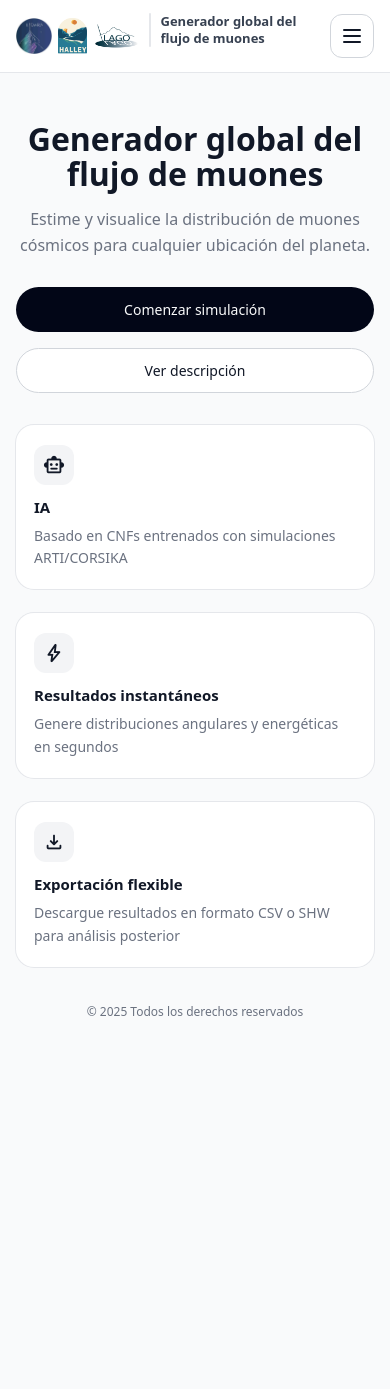
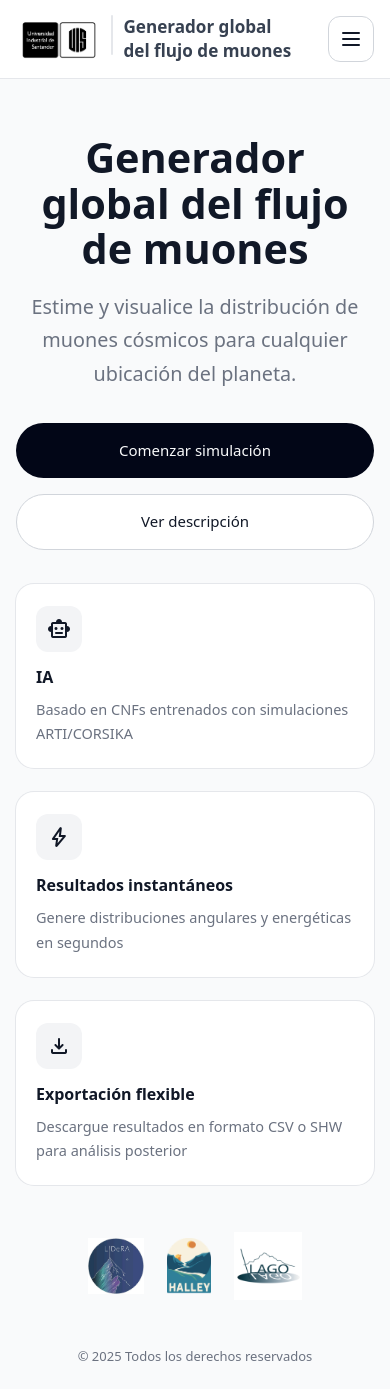
Before and after one commit to skipword/MuonGenerator, an Angular app in the folder pagina/: page / in a window 390 px wide. Before the commit the page ends 1040 px from the top, so only its background shows below. Built offline with nearby package versions, Linux system fonts and the light colour scheme.

Commit message:
cambios visuales tamaños de letra y logos

```diff
--- a/pagina/src/app/app.component.html
+++ b/pagina/src/app/app.component.html
@@ -3,19 +3,9 @@
     <div class="navbar__left">
       <div class="navbar__logos">
         <img
-          src="assets/logo_Lidera.png"
-          alt="Logo Lidera"
-          class="navbar__logo"
-        />
-        <img
-          src="assets/logo_halley.png"
-          alt="Logo Halley"
-          class="navbar__logo"
-        />
-        <img
-          src="assets/logo_Lago.png"
-          alt="Logo Lago"
-          class="navbar__logo2"
+          src="assets/logo_UIS.png"
+          alt="Logo UIS"
+          class="navbar__logo navbar__logo--uis"
         />
       </div>
 
@@ -64,15 +54,6 @@
       >
         Descripción
       </a>
-
-      <!--<a
-        routerLink="/descargas"
-        routerLinkActive="tab--active"
-        class="tab"
-        (click)="closeMenu()"
-      >
-        Descargas
-      </a>-->
     </nav>
   </div>
 </header>
--- a/pagina/src/app/app.component.scss
+++ b/pagina/src/app/app.component.scss
@@ -17,7 +17,7 @@
   max-width: 1280px;
   margin: 0 auto;
   padding: 0 64px;
-  min-height: 72px;
+  min-height: 84px;
   display: flex;
   align-items: center;
   justify-content: space-between;
@@ -28,7 +28,7 @@
   min-width: 0;
   display: flex;
   align-items: center;
-  gap: 12px;
+  gap: 14px;
 }
 
 .navbar__logos {
@@ -39,20 +39,18 @@
 }
 
 .navbar__logo {
-  height: 44px;
   width: auto;
   display: block;
 }
 
-.navbar__logo2 {
-  height: 60px;
-  width: auto;
-  display: block;
+.navbar__logo--uis {
+  height: 62px;
+  object-fit: contain;
 }
 
 .navbar__separator {
   width: 2px;
-  height: 42px;
+  height: 48px;
   background: #e5e7eb;
   border-radius: 999px;
   flex-shrink: 0;
@@ -60,16 +58,16 @@
 
 .navbar__brand {
   min-width: 0;
-  font-size: 14px;
+  font-size: 1rem;
   font-weight: 600;
   color: #374151;
-  line-height: 1.3;
+  line-height: 1.4;
 }
 
 .navbar__tabs {
   display: flex;
   align-items: center;
-  gap: 28px;
+  gap: 30px;
   flex-shrink: 0;
 }
 
@@ -78,7 +76,7 @@
   display: inline-flex;
   align-items: center;
   padding: 8px 0;
-  font-size: 14px;
+  font-size: 0.98rem;
   color: #6b7280;
   text-decoration: none;
   cursor: pointer;
@@ -107,8 +105,8 @@
 
 .navbar__menu-button {
   display: none;
-  width: 44px;
-  height: 44px;
+  width: 46px;
+  height: 46px;
   padding: 0;
   border: 1px solid #d1d5db;
   border-radius: 12px;
@@ -128,17 +126,19 @@
 
 .page {
   flex: 1;
-  padding: 40px 64px 32px;
+  padding: 44px 64px 36px;
   background: #f9fafb;
 }
 
 .footer {
   text-align: center;
-  padding: 12px 16px 20px;
-  font-size: 12px;
+  padding: 14px 16px 22px;
+  font-size: 13px;
   color: #6b7280;
   background: #f9fafb;
 }
+
+
 
 @media (max-width: 1100px) {
   .navbar__content,
@@ -148,7 +148,7 @@
   }
 
   .navbar__tabs {
-    gap: 18px;
+    gap: 20px;
   }
 }
 
@@ -158,6 +158,7 @@
     align-items: center;
     padding-top: 12px;
     padding-bottom: 12px;
+    min-height: 78px;
   }
 
   .navbar__left {
@@ -165,20 +166,16 @@
     padding-right: 8px;
   }
 
-  .navbar__logo {
-    height: 36px;
-  }
-
-  .navbar__logo2 {
-    height: 46px;
+  .navbar__logo--uis {
+    height: 54px;
   }
 
   .navbar__separator {
-    height: 34px;
+    height: 40px;
   }
 
   .navbar__brand {
-    font-size: 13px;
+  font-size: 0.95rem;
   }
 
   .navbar__menu-button {
@@ -207,8 +204,9 @@
 
   .tab {
     width: 100%;
-    padding: 12px 14px;
+    padding: 13px 14px;
     border-radius: 12px;
+    font-size: 0.96rem;
   }
 
   .tab--active {
@@ -220,8 +218,8 @@
   }
 
   .page {
-    padding-top: 24px;
-    padding-bottom: 24px;
+    padding-top: 28px;
+    padding-bottom: 28px;
   }
 }
 
@@ -236,11 +234,17 @@
     align-items: flex-start;
   }
 
+  .navbar__logo--uis {
+    height: 48px;
+  }
+
   .navbar__brand {
     display: -webkit-box;
+    line-clamp: 2;
     -webkit-line-clamp: 2;
     -webkit-box-orient: vertical;
     overflow: hidden;
+    font-size: 0.95rem;
   }
 
   .navbar__tabs {
--- a/pagina/src/app/pages/description/description.component.scss
+++ b/pagina/src/app/pages/description/description.component.scss
@@ -7,33 +7,33 @@
 .desc-card {
   background: #ffffff;
   border-radius: 18px;
-  padding: 20px 24px 24px;
+  padding: 22px 24px 26px;
   box-shadow: 0 0 0 1px #e5e7eb;
 }
 
 .desc-card__title {
-  font-size: 16px;
+  font-size: 1.15rem;
   font-weight: 600;
-  margin: 0 0 12px;
+  margin: 0 0 14px;
   color: #111827;
 }
 
 .desc-block {
   & + & {
-    margin-top: 14px;
+    margin-top: 16px;
   }
 }
 
 .desc-block__subtitle {
-  font-size: 14px;
+  font-size: 1rem;
   font-weight: 600;
-  margin: 0 0 4px;
+  margin: 0 0 6px;
   color: #111827;
 }
 
 .desc-block__text {
-  font-size: 14px;
-  line-height: 1.6;
+  font-size: 1rem;
+  line-height: 1.7;
   color: #6b7280;
   margin: 0;
 }
--- a/pagina/src/app/pages/home/home.component.html
+++ b/pagina/src/app/pages/home/home.component.html
@@ -55,3 +55,21 @@
     </p>
   </article>
 </section>
+
+<section class="partners-strip" aria-label="Instituciones participantes">
+  <img
+    src="assets/logo_Lidera.png"
+    alt="Logo Lidera"
+    class="partners-strip__logo partners-strip__logo--lidera"
+  />
+  <img
+    src="assets/logo_halley.png"
+    alt="Logo Halley"
+    class="partners-strip__logo partners-strip__logo--halley"
+  />
+  <img
+    src="assets/logo_Lago.png"
+    alt="Logo LAGO"
+    class="partners-strip__logo partners-strip__logo--lago"
+  />
+</section>
--- a/pagina/src/app/pages/home/home.component.scss
+++ b/pagina/src/app/pages/home/home.component.scss
@@ -1,23 +1,23 @@
 .hero {
   text-align: center;
-  margin: 48px auto 40px;
-  max-width: 900px;
+  margin: 56px auto 44px;
+  max-width: 960px;
 }
 
 .hero__title {
-  font-size: clamp(2rem, 4vw, 2.5rem);
+  font-size: clamp(2.3rem, 4vw, 3rem);
   font-weight: 700;
   line-height: 1.1;
-  margin: 0 0 16px;
+  margin: 0 0 18px;
   color: #111827;
 }
 
 .hero__subtitle {
-  font-size: clamp(1rem, 2vw, 1.05rem);
-  line-height: 1.6;
+  font-size: clamp(1.1rem, 2vw, 1.2rem);
+  line-height: 1.7;
   color: #6b7280;
-  max-width: 680px;
-  margin: 0 auto 28px;
+  max-width: 720px;
+  margin: 0 auto 32px;
 }
 
 .hero__actions {
@@ -29,8 +29,8 @@
 
 .btn {
   border-radius: 999px;
-  padding: 12px 24px;
-  font-size: 14px;
+  padding: 14px 28px;
+  font-size: 15px;
   font-weight: 500;
   cursor: pointer;
   border: 1px solid transparent;
@@ -58,47 +58,97 @@
 .feature-card {
   background: #ffffff;
   border-radius: 18px;
-  padding: 24px 24px 20px;
+  padding: 28px 26px 24px;
   box-shadow: 0 0 0 1px #e5e7eb;
   display: flex;
   flex-direction: column;
-  gap: 8px;
+  gap: 10px;
 }
 
 .feature-card__icon {
-  width: 40px;
-  height: 40px;
+  width: 46px;
+  height: 46px;
   border-radius: 12px;
   background: #f3f4f6;
   display: flex;
   align-items: center;
   justify-content: center;
-  font-size: 18px;
-  margin-bottom: 4px;
+  font-size: 20px;
+  margin-bottom: 6px;
 }
 
 .feature-card__title {
   margin: 0;
-  font-size: 15px;
+  font-size: 17px;
   font-weight: 600;
   color: #111827;
 }
 
 .feature-card__text {
   margin: 0;
-  font-size: 14px;
-  line-height: 1.6;
+  font-size: 15px;
+  line-height: 1.7;
   color: #6b7280;
+}
+
+.partners-strip {
+  display: flex;
+  justify-content: center;
+  align-items: center;
+  gap: 2.4rem;
+  flex-wrap: wrap;
+  max-width: 1100px;
+  margin: 2.2rem auto 0;
+  padding: 1.2rem 0 0.2rem;
+}
+
+.partners-strip__logo {
+  width: auto;
+  object-fit: contain;
+  display: block;
+  opacity: 0.96;
+  transition: transform 0.2s ease, opacity 0.2s ease;
+}
+
+.partners-strip__logo:hover {
+  transform: translateY(-2px);
+  opacity: 1;
+}
+
+.partners-strip__logo--lidera {
+  height: 78px;
+}
+
+.partners-strip__logo--halley {
+  height: 78px;
+}
+
+.partners-strip__logo--lago {
+  height: 94px;
 }
 
 @media (max-width: 900px) {
   .hero {
-    margin-top: 24px;
-    margin-bottom: 32px;
+    margin-top: 28px;
+    margin-bottom: 34px;
   }
 
   .features {
     grid-template-columns: 1fr;
+  }
+
+  .partners-strip {
+    gap: 1.8rem;
+    margin-top: 1.8rem;
+  }
+
+  .partners-strip__logo--lidera,
+  .partners-strip__logo--halley {
+    height: 66px;
+  }
+
+  .partners-strip__logo--lago {
+    height: 80px;
   }
 }
 
@@ -112,6 +162,28 @@
   }
 
   .feature-card {
-    padding: 20px 18px;
+    padding: 22px 20px;
+  }
+
+  .feature-card__title {
+    font-size: 16px;
+  }
+
+  .feature-card__text {
+    font-size: 14.5px;
+  }
+
+  .partners-strip {
+    gap: 1.25rem;
+    padding-top: 0.8rem;
+  }
+
+  .partners-strip__logo--lidera,
+  .partners-strip__logo--halley {
+    height: 56px;
+  }
+
+  .partners-strip__logo--lago {
+    height: 68px;
   }
 }
--- a/pagina/src/app/pages/simulator/simulator.component.scss
+++ b/pagina/src/app/pages/simulator/simulator.component.scss
@@ -19,17 +19,17 @@
 }
 
 .sim-title {
-  font-size: 22px;
+  font-size: 1.45rem;
   font-weight: 600;
-  margin: 0 0 4px;
+  margin: 0 0 6px;
   color: #111827;
 }
 
 .sim-subtitle {
-  font-size: 14px;
-  line-height: 1.6;
+  font-size: 1rem;
+  line-height: 1.7;
   color: #6b7280;
-  margin-bottom: 20px;
+  margin-bottom: 22px;
 }
 
 .sim-form {
@@ -45,7 +45,7 @@
 }
 
 .form-field label {
-  font-size: 13px;
+  font-size: 0.95rem;
   font-weight: 500;
   color: #374151;
 }
@@ -56,8 +56,8 @@
   min-width: 0;
   border-radius: 10px;
   border: 1px solid #e5e7eb;
-  padding: 10px 12px;
-  font-size: 14px;
+  padding: 12px 14px;
+  font-size: 1rem;
   outline: none;
   background: #f9fafb;
 }
@@ -71,8 +71,8 @@
 
 .btn {
   border-radius: 999px;
-  padding: 10px 18px;
-  font-size: 14px;
+  padding: 12px 20px;
+  font-size: 1rem;
   font-weight: 500;
   cursor: pointer;
   border: 1px solid transparent;
@@ -108,7 +108,7 @@
   padding: 24px;
   text-align: center;
   color: #6b7280;
-  font-size: 14px;
+  font-size: 1rem;
 }
 
 .download-card {
@@ -119,28 +119,28 @@
 }
 
 .download-title {
-  font-size: 16px;
+  font-size: 1.12rem;
   font-weight: 600;
-  margin: 0 0 4px;
+  margin: 0 0 6px;
   color: #111827;
 }
 
 .download-subtitle {
-  font-size: 13px;
+  font-size: 0.95rem;
   color: #6b7280;
   margin: 0 0 16px;
-  line-height: 1.5;
+  line-height: 1.6;
 }
 
 .download-hint {
-  font-size: 12px;
+  font-size: 0.9rem;
   color: #9ca3af;
   margin: 8px 0 12px;
 }
 
 .field-hint {
-  font-size: 11px;
-  line-height: 1.5;
+  font-size: 0.88rem;
+  line-height: 1.6;
   color: #9ca3af;
 }
 
@@ -185,8 +185,8 @@
 }
 
 .results-text {
-  font-size: 13px;
-  line-height: 1.5;
+  font-size: 0.96rem;
+  line-height: 1.6;
   color: #4b5563;
   margin: 0 0 10px;
 }
@@ -198,17 +198,10 @@
 }
 
 .resolved-place {
-  font-size: 12px;
-  line-height: 1.5;
+  font-size: 0.95rem;
+  line-height: 1.6;
   color: #374151;
   margin: -4px 0 0;
-}
-
-.results-image-label {
-  font-size: 13px;
-  font-weight: 500;
-  color: #374151;
-  margin: 0 0 8px;
 }
 
 .results-viewer__controls {
@@ -236,8 +229,15 @@
 }
 
 .results-counter {
-  font-size: 13px;
+  font-size: 0.95rem;
   color: #4b5563;
+}
+
+.results-total-time {
+  margin-top: 0.8rem;
+  font-size: 1rem;
+  color: #111;
+  font-weight: 500;
 }
 
 @media (max-width: 900px) {
@@ -285,9 +285,18 @@
     height: 42px;
   }
 }
-.results-total-time {
-  margin-top: 0.8rem;
-  font-size: 1rem;
-  color: #111;
-  font-weight: 500;
+.results-text strong {
+  color: #111827;
+  font-weight: 700;
 }
+
+.field-hint sub,
+.results-text sub {
+  font-size: 0.8em;
+}
+
+.btn sub {
+  font-size: 0.7em;
+  vertical-align: -0.3em;
+  line-height: 0;
+}
--- a/pagina/src/styles.scss
+++ b/pagina/src/styles.scss
@@ -6,6 +6,7 @@
 
 html {
   overflow-x: hidden;
+  font-size: clamp(18px, 1vw + 13px, 20px);
 }
 
 body {
@@ -15,6 +16,21 @@ body {
     sans-serif;
   background: #f9fafb;
   color: #111827;
+  font-size: 1rem;
+  line-height: 1.7;
+}
+
+h1,
+h2,
+h3 {
+  line-height: 1.2;
+}
+
+p,
+label,
+small,
+li {
+  font-size: 1rem;
 }
 
 img {
@@ -27,6 +43,7 @@ input,
 select,
 textarea {
   font: inherit;
+  font-size: 1rem;
 }
 
 .material-symbols-rounded {
@@ -35,7 +52,7 @@ textarea {
     'wght' 400,
     'GRAD' 0,
     'opsz' 24;
-  font-size: 22px;
+  font-size: 24px;
   line-height: 1;
 }
 
```
Also changed, not shown: pagina/src/app/pages/simulator/simulator.component.html (+5 -7 lines), pagina/src/app/services/simulator-state.service.ts (+7 -9 lines), pagina/src/assets/logo_UIS.png (added).
